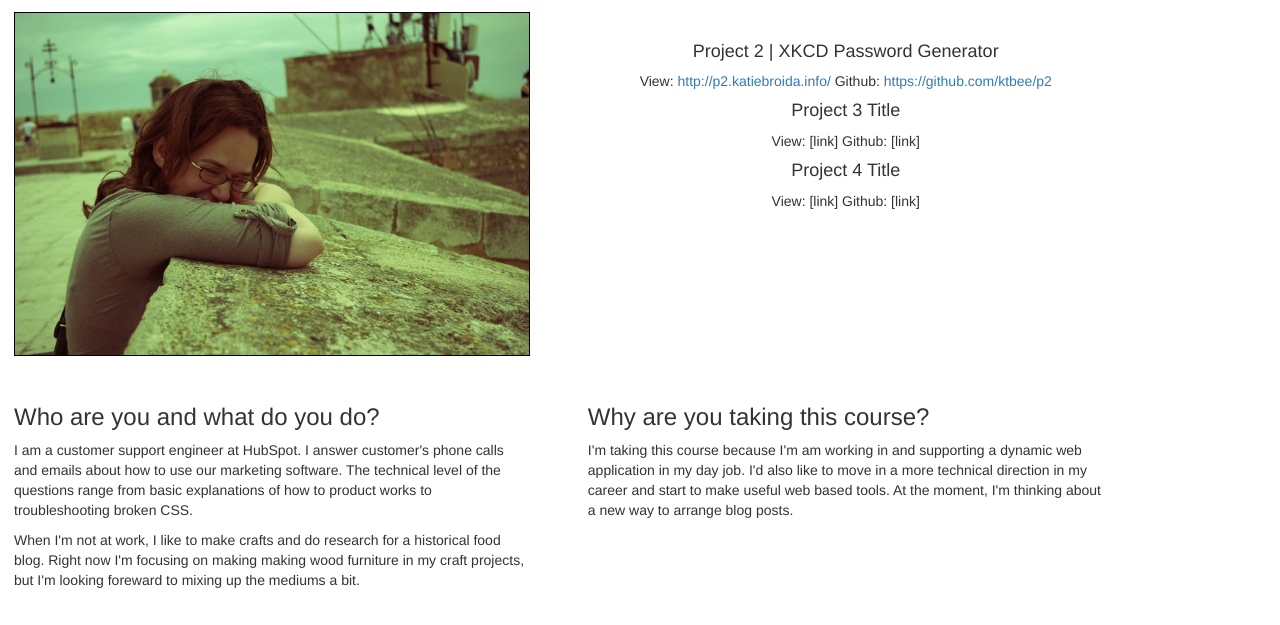
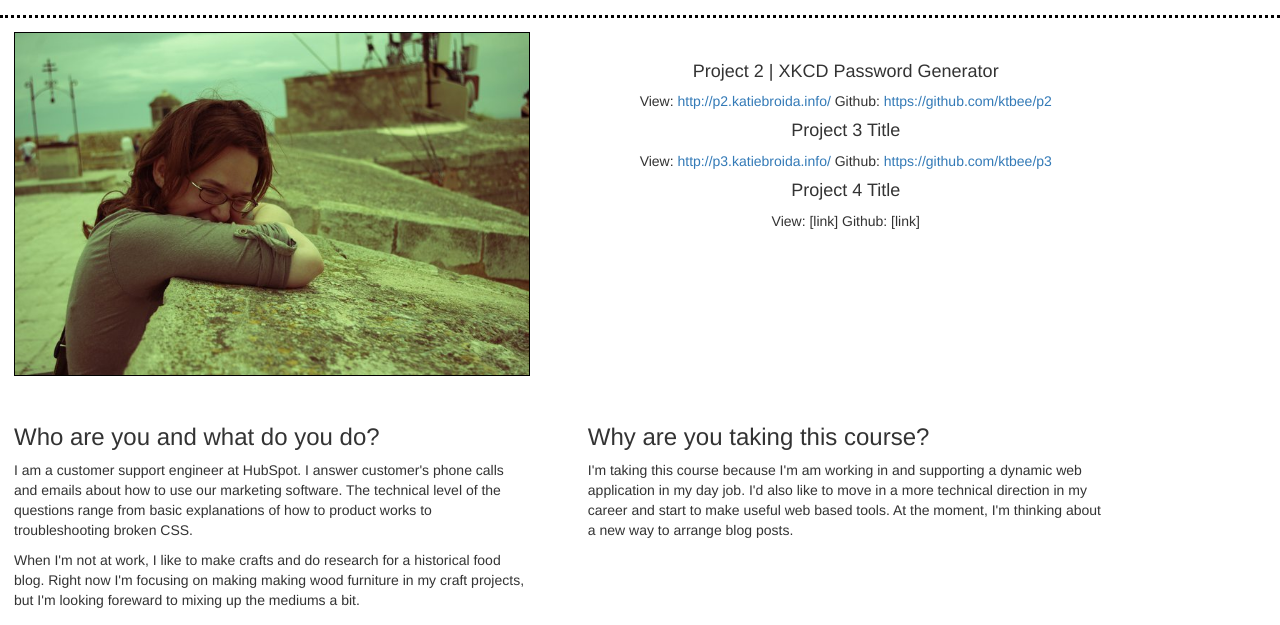
Before and after one commit to ktbee/p1, a plain HTML site: page index.html in a window 1280 px wide. Shown: the part 142-767 px from the top of the page. Drawn offline with nearby package versions, Linux system fonts and the light colour scheme.

Commit message:
added P3 link

```diff
--- a/index.html
+++ b/index.html
@@ -13,6 +13,7 @@
 	<div>
 		<h1 class="text-center">Katie Broida</h1>
 		<h2 class="text-center">Dynamic Web Apps Portfolio</h2>
+		<br>
 	</div>
 	</header>
 	<article>
@@ -28,7 +29,7 @@
 				</div>
 				<div>
 					<h4>Project 3 Title</h4>
-					View: [link] Github: [link]
+					View: <a href="http://p3.katiebroida.info/">http://p3.katiebroida.info/</a> Github: <a href="https://github.com/ktbee/p3">https://github.com/ktbee/p3</a>
 				</div>
 				<div>
 					<h4>Project 4 Title</h4>
```
